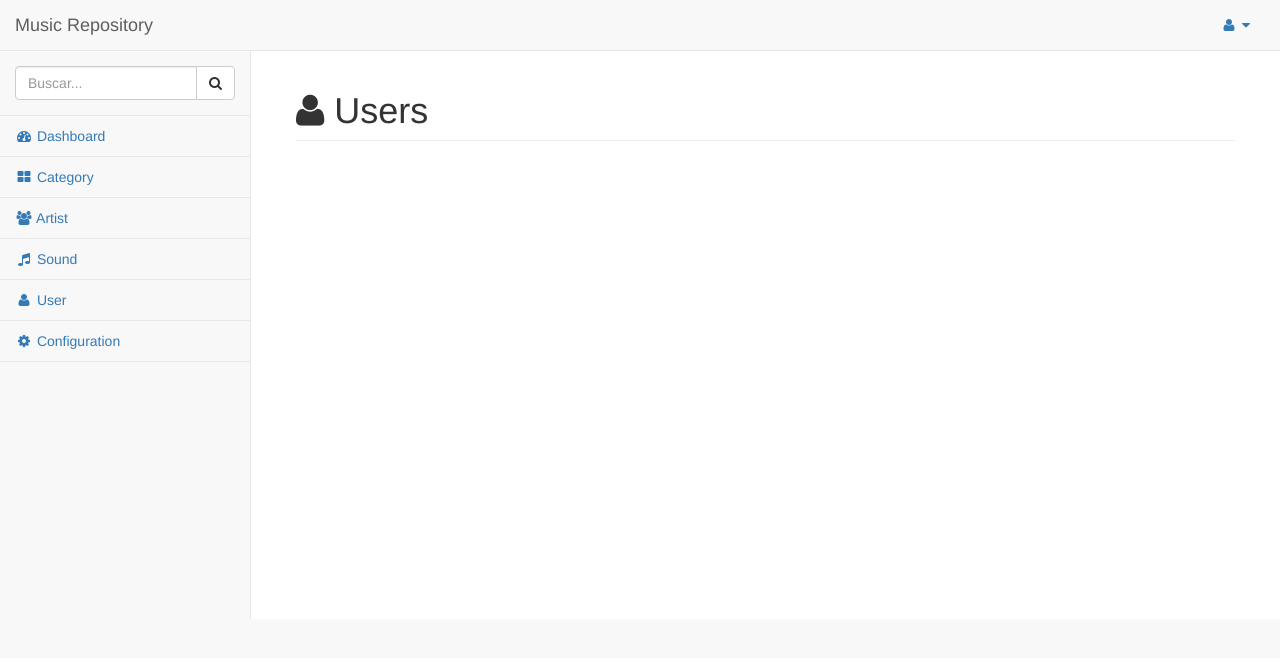
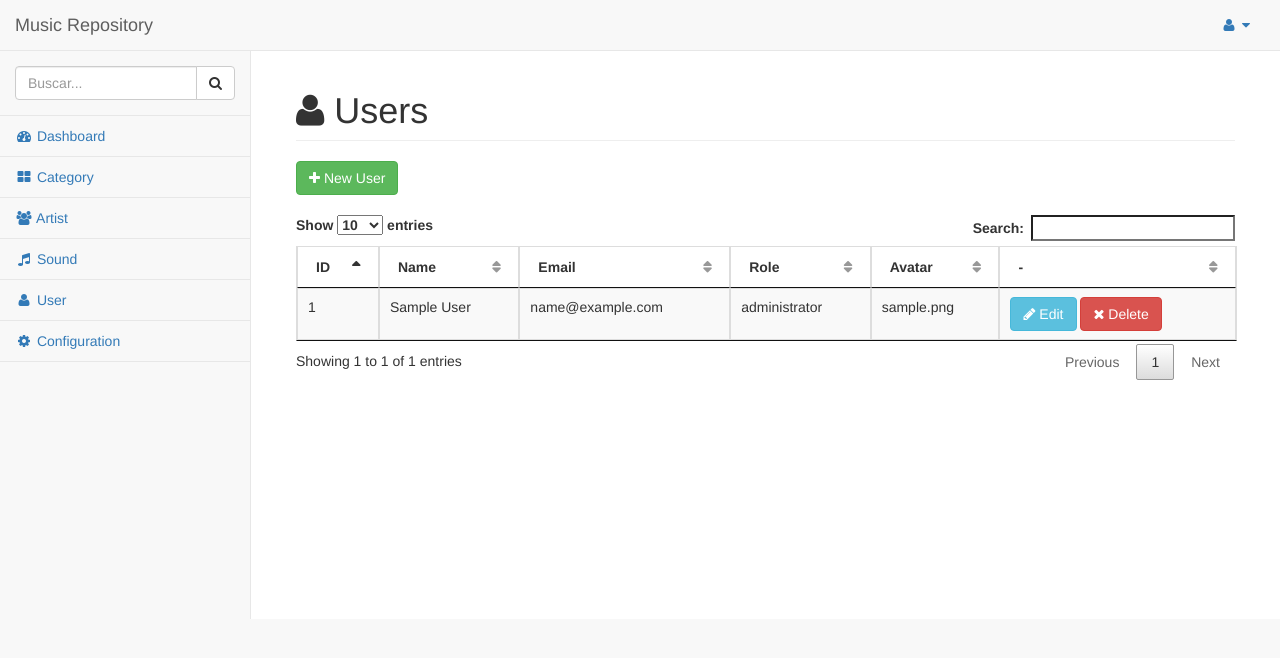
Before and after one commit to wmcarlos/MusicRepository, a CodeIgniter app: page /MusicRepository/index.php/users/index in a window 1280 px wide. Shown: the top 658 px of the page. Run offline with CodeIgniter, Linux system fonts and the light colour scheme; tables that the repository leaves empty hold one stand-in row (values such as "Sample post").

Commit message:
add the users module

```diff
--- a/application/controllers/Users.php
+++ b/application/controllers/Users.php
@@ -5,14 +5,15 @@ class Users extends CI_Controller{
 
 	public function __construct(){
 		parent::__construct();
-
+		$this->load->model("User");
 	}
 
 	public function index(){
 
 		$data = array(
 			"title" => "Users",
-			"template" => "User/index"
+			"template" => "User/index",
+			"Users" => $this->User->read_all()
 		);
 
 		$this->load->view("admin", $data);
@@ -38,4 +39,91 @@ class Users extends CI_Controller{
 
 	}
 
+public function new(){
+
+		$data = array(
+			"title" => "New User",
+			"template" => "User/new"
+		);
+
+		$this->load->view("admin", $data);
+
+	}
+
+	public function create(){
+		$data = array(
+			"name" => $this->input->post("name"),
+			"email" => $this->input->post("email"),
+			"password" => sha1(md5($this->input->post("password"))),
+			"avatar" => "user.jpg",
+			"role" => $this->input->post("role")
+		);
+
+		print $this->input->post("password");
+
+		if($this->security->xss_clean($data, TRUE) !== FALSE){
+
+			$this->User->create($data);
+
+		}
+
+		redirect("Users");
+	}
+
+	public function read($id = -1){
+
+		$data = array(
+			"title" => "Update User",
+			"template" => "User/update",
+			"User" => $this->User->read($id)
+		);
+
+		$this->load->view("admin", $data);
+
+	}
+
+	public function update($id = -1){
+
+		$now = date('Y-m-d H:i:s');
+
+		if( !empty($this->input->post("password")) ){
+
+			$data = array(
+				"name" => $this->input->post("name"),
+				"email" => $this->input->post("email"),
+				"password" => sha1(md5($this->input->post("password"))),
+				"avatar" => "user.jpg",
+				"role" => $this->input->post("role"),
+				"updated" => $now,
+			);
+
+		}else{
+
+			$data = array(
+				"name" => $this->input->post("name"),
+				"email" => $this->input->post("email"),
+				"avatar" => "user.jpg",
+				"role" => $this->input->post("role"),
+				"updated" => $now
+			);
+
+		}
+
+		if($this->security->xss_clean($data, TRUE) !== FALSE){
+
+			$this->User->update($id, $data);
+
+		}
+
+		redirect("Users");
+	}
+
+	public function delete($id = -1){
+
+		$this->User->delete($id);
+
+		redirect("Users");
+
+	}
+
 }
--- a/application/models/User.php
+++ b/application/models/User.php
@@ -0,0 +1,44 @@
+<?php
+
+class User extends CI_Model{
+
+	public function __construct(){
+
+		parent::__construct();
+
+	}
+
+	public function create($data){
+
+		$this->db->insert('mr_users', $data);
+
+	}
+
+	public function read($id){
+
+		$query = $this->db->get_where("mr_users",['user_id' => $id]);
+		return $query->row();
+
+	}
+
+	public function read_all(){
+
+		$query = $this->db->get("mr_users");
+		return $query->result();
+
+	}
+
+	public function update($id, $data){
+
+		$this->db->set($data);
+		$this->db->where("user_id",$id);
+		$this->db->update("mr_users", $data);
+	}
+
+	public function delete($id){
+
+		$this->db->delete("mr_users", "user_id = " . $id);
+
+	}
+
+}
--- a/application/views/admin/User/index.php
+++ b/application/views/admin/User/index.php
@@ -1,14 +1,39 @@
-        <!-- Page Content -->
  <div id="page-wrapper">
     <div class="container-fluid">
         <div class="row">
             <div class="col-lg-12">
                 <h1 class="page-header"><i class="fa fa-user"></i> <?= $title ?></h1>
             </div>
-                    <!-- /.col-lg-12 -->
+            <div class="panel-body">
+                <a class="btn btn-success" href="<?= base_url('Users/new') ?>"><i class="fa fa-plus"></i> New User</a>
+                <br />
+                <br />
+                <table class="table table-bordered table-striped datatable">
+                    <thead>
+                        <th>ID</th>
+                        <th>Name</th>
+                        <th>Email</th>
+                        <th>Role</th>
+                        <th>Avatar</th>
+                        <th>-</th>
+                    </thead>
+                    <tbody>
+                        <?php foreach($Users as $User) { ?>
+                        <tr>
+                            <td><?= $User->user_id ?></td>
+                            <td><?= $User->name ?></td>
+                            <td><?= $User->email ?></td>
+                            <td><?= $User->role ?></td>
+                            <td><?= $User->avatar ?></td>
+                            <td>
+                                <a href="<?= base_url('Users/read/' . $User->user_id ) ?>" class="btn btn-info"><i class="fa fa-pencil"></i> Edit</a>
+                                <a href="<?= base_url('Users/delete/' . $User->user_id)  ?>" class="btn btn-danger"><i class="fa fa-times"></i> Delete</a>
+                            </td>
+                        </tr>
+                        <?php } ?>
+                    </tbody>
+                </table>
             </div>
-                <!-- /.row -->
         </div>
-            <!-- /.container-fluid -->
     </div>
-        <!-- /#page-wrapper -->
+</div>
```
Also changed, not shown: application/views/admin/User/new.php (added, +38 -0 lines), application/views/admin/User/update.php (added, +39 -0 lines). Lines whose indentation alone changed are shown as unchanged.
